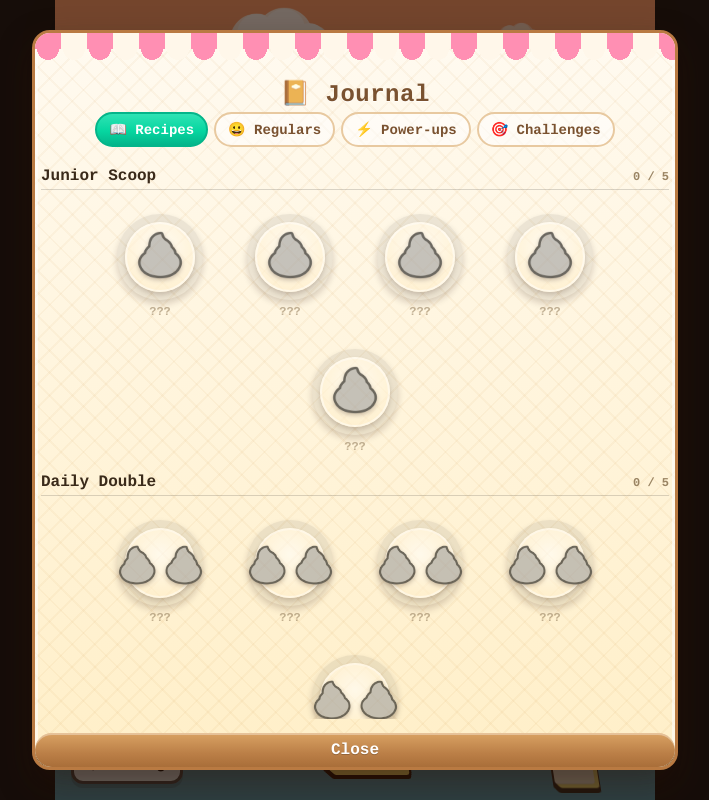
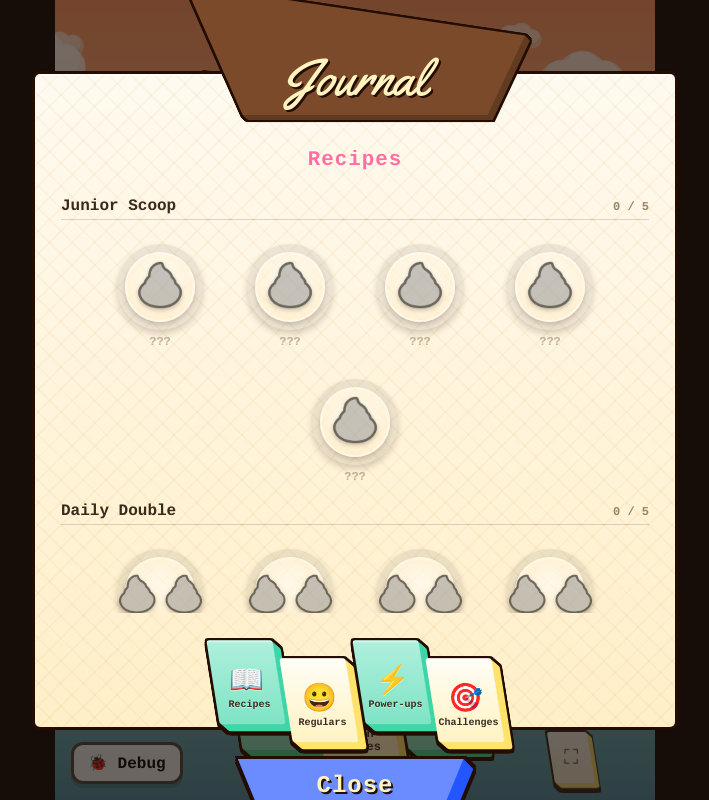
Before and after one commit to echodgesdev/scoop, a website with bundled scripts: page index.html in a window 1280 px wide. Both pictures are taken after a click on the button "📔 Journal". Shown: the whole page, without its empty margins (285-994 px from the left). Built offline with nearby package versions, Linux system fonts and the light colour scheme; animation ran at ten frames a second.

Commit message:
journal upgrade

```diff
--- a/index.html
+++ b/index.html
@@ -182,14 +182,9 @@
        original inner container class so the existing Hud render methods are reused
        verbatim. -->
   <div id="journalOverlay" class="hidden">
-    <div class="journal-modal">
-      <h2>📔 Journal</h2>
-      <div class="journal-tabs" role="tablist">
-        <button class="journal-tab active" data-tab="recipes">📖 Recipes</button>
-        <button class="journal-tab" data-tab="regulars">😀 Regulars</button>
-        <button class="journal-tab" data-tab="powerups">⚡ Power-ups</button>
-        <button class="journal-tab" data-tab="challenges">🎯 Challenges</button>
-      </div>
+    <div class="sign-panel journal-sign">
+      <div class="sign-title"><span class="pb-shape"></span><span class="pb-label">Journal</span></div>
+      <div class="sign-subhead">Recipes</div>
       <div class="journal-body">
         <div class="journal-panel active" data-tab="recipes">
           <div class="recipes-list"></div>
@@ -205,7 +200,18 @@
           <div class="challenges-list"></div>
         </div>
       </div>
-      <button id="closeJournalBtn">Close</button>
+      <div class="journal-actions">
+        <div class="journal-tabs scoop-tiles" role="tablist">
+          <button class="journal-tab active" data-tab="recipes"><span class="btn-ico">📖</span><span class="btn-lbl">Recipes</span></button>
+          <button class="journal-tab" data-tab="regulars"><span class="btn-ico">😀</span><span class="btn-lbl">Regulars</span></button>
+          <button class="journal-tab" data-tab="powerups"><span class="btn-ico">⚡</span><span class="btn-lbl">Power-ups</span></button>
+          <button class="journal-tab" data-tab="challenges"><span class="btn-ico">🎯</span><span class="btn-lbl">Challenges</span></button>
+        </div>
+        <button id="closeJournalBtn" class="sign-ribbon">
+          <img class="ribbon-shape" src="assets/resume-ribbon.svg" alt="">
+          <span class="ribbon-label">Close</span>
+        </button>
+      </div>
     </div>
   </div>
 
@@ -241,7 +247,7 @@
     <div class="wave-transition-modal pause-modal">
       <div class="pause-banner">
         <span class="pb-shape"></span>
-        <span class="pb-label">PAUSED</span>
+        <span class="pb-label">Paused</span>
       </div>
       <div class="modal-body">
         <div class="pause-challenges wt-challenges"></div>
--- a/js/ui/hud/journal.js
+++ b/js/ui/hud/journal.js
@@ -112,6 +112,10 @@ export class Journal {
     if (!this.journalOverlayEl) return;
     const valid = ['recipes', 'regulars', 'powerups', 'challenges'];
     if (!valid.includes(tab)) tab = 'recipes';
+    // Name the current collection in the sub-header (the pink goal-title line).
+    const TAB_NAMES = { recipes: 'Recipes', regulars: 'Regulars', powerups: 'Power-ups', challenges: 'Challenges' };
+    const subhead = this.journalOverlayEl.querySelector('.sign-subhead');
+    if (subhead) subhead.textContent = TAB_NAMES[tab];
     this.journalOverlayEl.querySelectorAll('.journal-tab').forEach(t =>
       t.classList.toggle('active', t.getAttribute('data-tab') === tab));
     this.journalOverlayEl.querySelectorAll('.journal-panel').forEach(p =>
--- a/js/ui/hud/screens.js
+++ b/js/ui/hud/screens.js
@@ -336,7 +336,7 @@ export class Screens {
     if (listEl) {
       const cur = this.challenges && this.challenges.getCurrentSet();
       listEl.innerHTML = cur
-        ? `<div class="wt-new-label">Week ${cur.index + 1}: ${cur.name}</div>` + challengeListHtml(cur)
+        ? `<div class="sign-subhead">Week ${cur.index + 1}: ${cur.name}</div>` + challengeListHtml(cur)
         : '';
     }
     this.pauseOverlayEl.classList.remove('hidden');
--- a/styles/base/buttons.css
+++ b/styles/base/buttons.css
@@ -1,18 +1,7 @@
 /* Shared candy buttons, close buttons, warm backdrops, CTA flash. Loaded late so it wins the cascade.
    Auto-grouped from styles.css. Load order is fixed in ../../styles.css — see notes there. */
 
-#closeJournalBtn {
-  font-family: inherit;
-  font-size: 16px;
-  font-weight: bold;
-  padding: 8px;
-  width: 100%;
-  border: none;
-  border-radius: 10px;
-  background: #b85;
-  color: #fff;
-  cursor: pointer;
-}
+/* #closeJournalBtn now uses the shared .sign-ribbon (signKit.css) — see signKit + journal.css. */
 
 .wt-buttons {
   display: grid;
@@ -98,22 +87,7 @@
     inset 0 2px 0 rgba(255, 255, 255, 0.7);
 }
 
-/* #closeSettingsBtn now uses the shared .sign-ribbon (signKit.css) — only the Journal's
-   close keeps this candy-bevel pill until that modal is migrated. */
-#closeJournalBtn {
-  border-radius: 999px;
-  background: linear-gradient(180deg, var(--btn-bevel-top), var(--btn-bevel-mid) 60%, var(--btn-bevel-bot));
-  box-shadow: 0 4px 0 var(--btn-bevel-shadow), inset 0 2px 0 rgba(255, 255, 255, 0.35);
-  text-shadow: 0 1px 0 rgba(0, 0, 0, 0.2);
-  transition: transform 0.08s ease, box-shadow 0.08s ease, filter 0.15s ease;
-}
-
-#closeJournalBtn:hover { filter: brightness(1.06); }
-
-#closeJournalBtn:active {
-  transform: translateY(3px);
-  box-shadow: 0 1px 0 var(--btn-bevel-shadow), inset 0 2px 0 rgba(255, 255, 255, 0.25);
-}
+/* #closeSettingsBtn + #closeJournalBtn both use the shared .sign-ribbon now (signKit.css). */
 
 @keyframes button-flash {
   from { box-shadow: 0 5px 0 rgba(0, 0, 0, 0.22), 0 0 4px var(--gold-deep); }
--- a/styles/base/signKit.css
+++ b/styles/base/signKit.css
@@ -15,7 +15,7 @@
   gap: 14px;
   width: 92%;
   max-width: 380px;
-  padding: 62px 20px 48px;   /* top clears the banner; bottom clears the overhanging ribbon CTA */
+  padding: 74px 20px 60px;   /* top clears the banner; bottom clears the overhanging ribbon CTA */
   /* One em ROOT for the whole panel — child sizes are `em` off this, so the panel's text
      scales from a single knob (and `transform: scale(--ui-scale)` below scales it on phones). */
   font-size: 16px;
@@ -39,16 +39,24 @@
   background: var(--waffle-surface);
   -webkit-mask: none;
   mask: none;
+  /* Cheap outline + gloss — a box-shadow spread ring, NOT a filter. The big panel is the
+     largest surface, so a drop-shadow filter here was the main render cost on phones; the
+     ring is near-free. The 3D depth now lives only on the chrome (banner / tiles / ribbon). */
   box-shadow:
-    1px 1px 0 var(--vanilla-deep), 2px 2px 0 var(--vanilla-deep), 3px 3px 0 var(--vanilla-deep),
-    4px 4px 0 var(--vanilla-deep), 5px 5px 0 var(--vanilla-deep), 6px 6px 0 var(--vanilla-deep),
-    7px 7px 0 var(--vanilla-deep),
+    0 0 0 3px var(--sign-outline),
     inset 0 2px 0 rgba(255, 255, 255, 0.6);
-  filter:
-    drop-shadow(2px 0 0 var(--sign-outline)) drop-shadow(-2px 0 0 var(--sign-outline))
-    drop-shadow(0 2px 0 var(--sign-outline)) drop-shadow(0 -2px 0 var(--sign-outline))
-    drop-shadow(0 2px 0 var(--sign-outline));
   pointer-events: none;
+}
+
+/* Shared modal sub-header (current collection / week) — pink, NO drop shadow. Reused by the
+   journal + pause instead of a bespoke per-modal class. */
+.sign-subhead {
+  margin: 0 0 2px;
+  text-align: center;
+  font-weight: 800;
+  font-size: 1.3em;
+  letter-spacing: 1px;
+  color: var(--pink);
 }
 
 /* === The overhanging brown trapezoid title banner ========================== */
@@ -59,7 +67,7 @@
   width: 90%;
   max-width: 340px;
   aspect-ratio: 2.6 / 1;
-  transform: translate(-50%, -58%);   /* hang most of it above the panel's top edge */
+  transform: translate(-50%, -68%);   /* hang most of it above the panel's top edge */
   pointer-events: none;
 }
 /* Solid deep-brown 3D side stepped down-right (fills the diagonal, like the tiles) + the
@@ -70,11 +78,9 @@
   filter:
     drop-shadow(1px 1px 0 var(--choco-deep)) drop-shadow(1px 1px 0 var(--choco-deep))
     drop-shadow(1px 1px 0 var(--choco-deep)) drop-shadow(1px 1px 0 var(--choco-deep))
-    drop-shadow(1px 1px 0 var(--choco-deep)) drop-shadow(1px 1px 0 var(--choco-deep))
     drop-shadow(1px 1px 0 var(--choco-deep))
     drop-shadow(2px 0 0 var(--sign-outline)) drop-shadow(-2px 0 0 var(--sign-outline))
-    drop-shadow(0 2px 0 var(--sign-outline)) drop-shadow(0 -2px 0 var(--sign-outline))
-    drop-shadow(0 2px 0 var(--sign-outline));
+    drop-shadow(0 2px 0 var(--sign-outline)) drop-shadow(0 -2px 0 var(--sign-outline));
 }
 .sign-title .pb-shape::before {
   content: "";
@@ -152,8 +158,7 @@
   /* #230c00 contour — the SVG carries the blue face + 3D side; no clip-path so it survives. */
   filter:
     drop-shadow(3px 0 0 var(--sign-outline)) drop-shadow(-3px 0 0 var(--sign-outline))
-    drop-shadow(0 3px 0 var(--sign-outline)) drop-shadow(0 -3px 0 var(--sign-outline))
-    drop-shadow(0 3px 0 var(--sign-outline));
+    drop-shadow(0 3px 0 var(--sign-outline)) drop-shadow(0 -3px 0 var(--sign-outline));
 }
 .sign-ribbon .ribbon-label {
   position: absolute;
--- a/styles/screens/journal.css
+++ b/styles/screens/journal.css
@@ -12,59 +12,59 @@
 
 #journalOverlay.hidden { display: none; }
 
-.journal-modal {
-  max-width: 640px;
-  width: 92%;
-  max-height: 86vh;
-  display: flex;
-  flex-direction: column;
+/* Journal migrated to the sign-panel kit (signKit.css): a wider, FIXED-size panel so it
+   doesn't resize between collections; a pink sub-header for the current collection; the four
+   collection tabs as the chiclet tile row + a Close ribbon, both overhanging the bottom. */
+#journalOverlay .journal-sign {
+  max-width: 600px;          /* wider than the default kit panel — "moderately large" */
+  padding-bottom: 100px;     /* clear the overhanging tabs + Close cluster */
 }
 
-.journal-tabs {
-  display: flex;
-  flex-wrap: wrap;
-  justify-content: center;
-  gap: 6px;
-  margin-bottom: 10px;
-}
+/* Sub-header uses the shared .sign-subhead (signKit.css) — no bespoke rule here. */
 
-.journal-tab {
-  font-family: inherit;
-  font-weight: bold;
-  font-size: 14px;
-  padding: 7px 12px;
-  border-radius: 999px;
-  cursor: pointer;
-  color: var(--ink-muted);
-  background: rgba(255, 255, 255, 0.55);
-  border: 2px solid var(--btn-cream-edge);
-  transition: filter 0.15s ease, transform 0.08s ease;
-}
-
-.journal-tab:hover { filter: brightness(1.04); }
-
-.journal-tab.active {
-  color: #fff;
-  background: linear-gradient(180deg, var(--go-hi), var(--go) 55%, var(--go-deep));
-  border-color: var(--go-deep);
-}
-
+/* FIXED content height so switching collections never resizes the window; the active
+   collection scrolls within. */
 .journal-body {
-  flex: 1;
-  min-height: 0;
+  height: 440px;
   display: flex;
   flex-direction: column;
 }
 
 .journal-panel { display: none; flex: 1; min-height: 0; }
 
-.journal-panel.active { display: flex; flex-direction: column; }
+.journal-panel.active { display: flex; flex-direction: column; min-height: 0; overflow-y: auto; }
 
 button.flash {
   animation: button-flash 0.7s ease-in-out infinite alternate;
 }
 
-.journal-modal h2 { margin: 0 0 4px 0; text-align: center; }
+/* Bottom action cluster: the four collection tabs (chiclet tiles, reusing the kit — see
+   title.css) + the Close ribbon, overhanging the panel's bottom edge like the pause menu. */
+#journalOverlay .journal-actions {
+  position: absolute;
+  left: 0;
+  right: 0;
+  bottom: 0;
+  transform: translateY(54%);
+  display: flex;
+  flex-direction: column;
+  align-items: center;
+  gap: 2px;
+}
+/* Four tabs with longer names → narrower columns + a smaller label, and shorter tiles than
+   the 3-up pause row (4 full-height tiles would be too tall a stack). */
+#journalOverlay .scoop-tiles { grid-auto-columns: 66px; }
+#journalOverlay .scoop-tiles button { min-height: 84px; }
+#journalOverlay .scoop-tiles .btn-lbl { font-size: 10px; }
+/* The Close ribbon sits IN the flex cluster (not absolutely overhanging on its own). */
+#journalOverlay .journal-actions .sign-ribbon {
+  position: relative;
+  bottom: auto;
+  left: auto;
+  transform: none;
+  margin-top: -2px;
+}
+#journalOverlay .journal-actions .sign-ribbon:active { transform: translate(0, 2px); }
 
 .jcoin-grid {
   /* Flex (not grid) so a partial last row CENTERS: 5 tokens wrapping to 3 + 2
--- a/styles/screens/title.css
+++ b/styles/screens/title.css
@@ -79,7 +79,8 @@
 }
 
 #overlay .title-buttons,
-#pauseOverlay .scoop-tiles {
+#pauseOverlay .scoop-tiles,
+#journalOverlay .scoop-tiles {
   flex: 0 0 auto;
   margin-top: 0;
   /* Narrow PORTRAIT chiclets (taller than wide) as one centered row. `76px` is the
@@ -116,7 +117,8 @@
    First instance of the shared "sign tile" recipe — extract into a reusable kit
    when the HUD adopts it. */
 #overlay .title-buttons .secondary,
-#pauseOverlay .scoop-tiles button {
+#pauseOverlay .scoop-tiles button,
+#journalOverlay .scoop-tiles button {
   box-sizing: border-box;
   /* Skewed into a parallelogram, matching the logo's SCOOP tiles. One knob; the
      icon/label counter-skew below to stay upright. (Baked into the bounce keyframes
@@ -144,11 +146,13 @@
 }
 /* Counter-skew the contents so the icon + label stay upright on the skewed tile. */
 #overlay .title-buttons .btn-ico,
-#pauseOverlay .scoop-tiles .btn-ico { font-size: 28px; line-height: 1; transform: skewX(calc(-1 * var(--tile-skew))); }
+#pauseOverlay .scoop-tiles .btn-ico,
+#journalOverlay .scoop-tiles .btn-ico { font-size: 28px; line-height: 1; transform: skewX(calc(-1 * var(--tile-skew))); }
 /* Icon stays centered in the tile (it's the only in-flow flex child now); the label is
    pulled out of flow and anchored to the BOTTOM with healthy padding underneath. */
 #overlay .title-buttons .btn-lbl,
-#pauseOverlay .scoop-tiles .btn-lbl {
+#pauseOverlay .scoop-tiles .btn-lbl,
+#journalOverlay .scoop-tiles .btn-lbl {
   position: absolute;
   bottom: 14px;
   left: 0;
@@ -160,7 +164,8 @@
 
 /* Marquee rhythm across the row: mint (1) · cream (2) · mint (3). */
 #overlay .title-buttons .secondary:nth-child(odd),
-#pauseOverlay .scoop-tiles button:nth-child(odd) {
+#pauseOverlay .scoop-tiles button:nth-child(odd),
+#journalOverlay .scoop-tiles button:nth-child(odd) {
   background: linear-gradient(180deg, var(--mint-hi), var(--mint));
   /* Marquee stagger: the teal tiles ride higher than the vanilla one, like the logo.
      Uses position (not transform) so it doesn't fight the bounce-in's transform. */
@@ -177,7 +182,8 @@
     inset 0 2px 0 rgba(255, 255, 255, 0.5);
 }
 #overlay .title-buttons .secondary:nth-child(even),
-#pauseOverlay .scoop-tiles button:nth-child(even) {
+#pauseOverlay .scoop-tiles button:nth-child(even),
+#journalOverlay .scoop-tiles button:nth-child(even) {
   background: linear-gradient(180deg, var(--btn-cream-top), var(--vanilla));
   box-shadow:
     1px 1px 0 var(--vanilla-deep), 2px 2px 0 var(--vanilla-deep), 3px 3px 0 var(--vanilla-deep),
```
Also changed, not shown: styles/screens/pause.css (+2 -7 lines).
